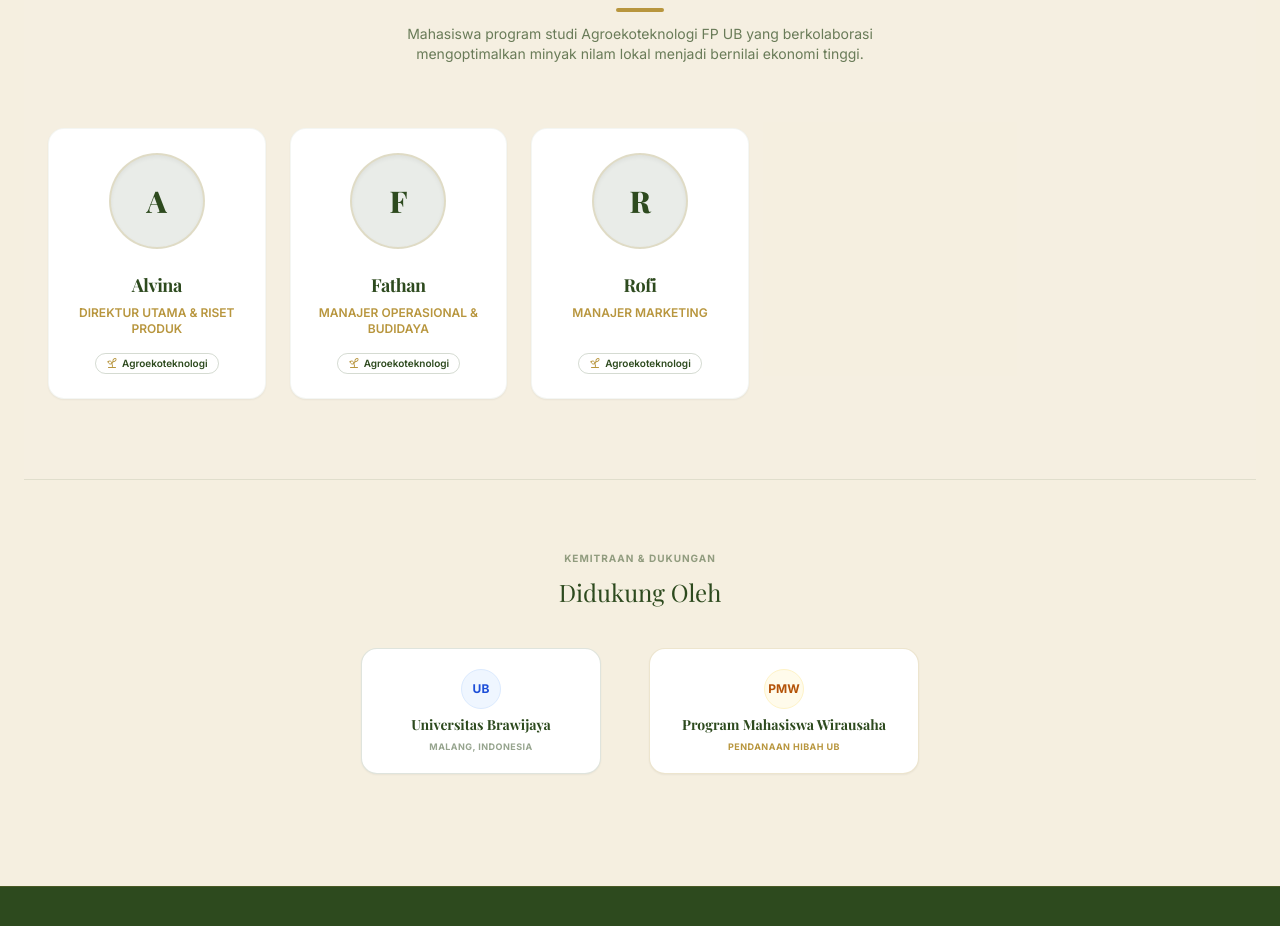
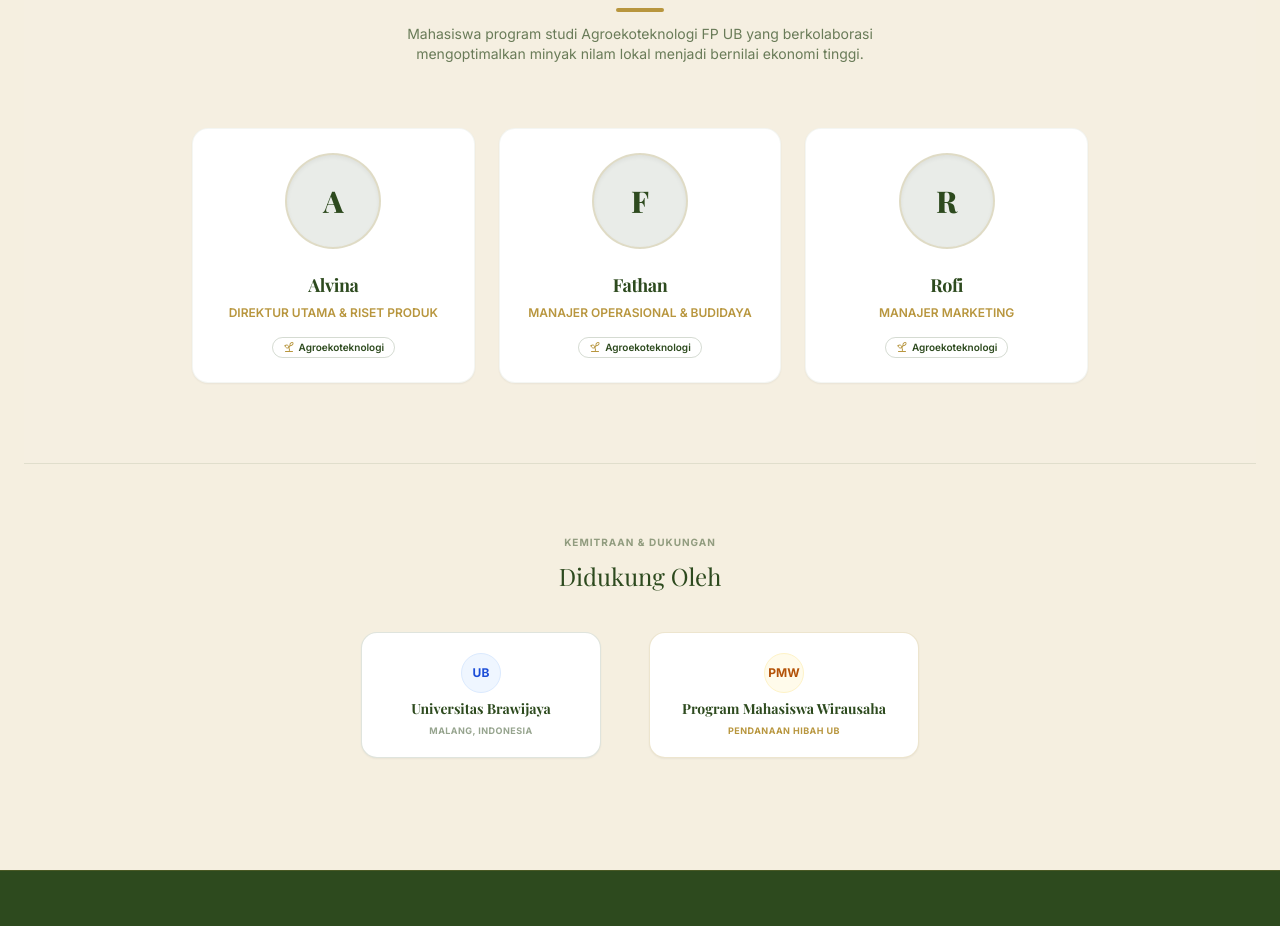
Before and after one commit to ahmadrofiussuud/rumahnilam, a Next.js app: page /tentang in a window 1280 px wide. Shown: the part 2165-3091 px from the top of the page. Built offline with nearby package versions, Linux system fonts and the light colour scheme; a web font is replaced by a local one.

Commit message:
Design: center and scale team grid columns to 3 for better visual balance

```diff
--- a/src/components/sections/TeamGrid.tsx
+++ b/src/components/sections/TeamGrid.tsx
@@ -23,7 +23,7 @@
           </p>
         </div>
 
-        <div className="grid grid-cols-1 sm:grid-cols-2 lg:grid-cols-5 gap-6">
+        <div className="grid grid-cols-1 sm:grid-cols-2 lg:grid-cols-3 gap-6 max-w-4xl mx-auto">
           {TEAM.map((member) => (
             <Card
               key={member.id}
```
